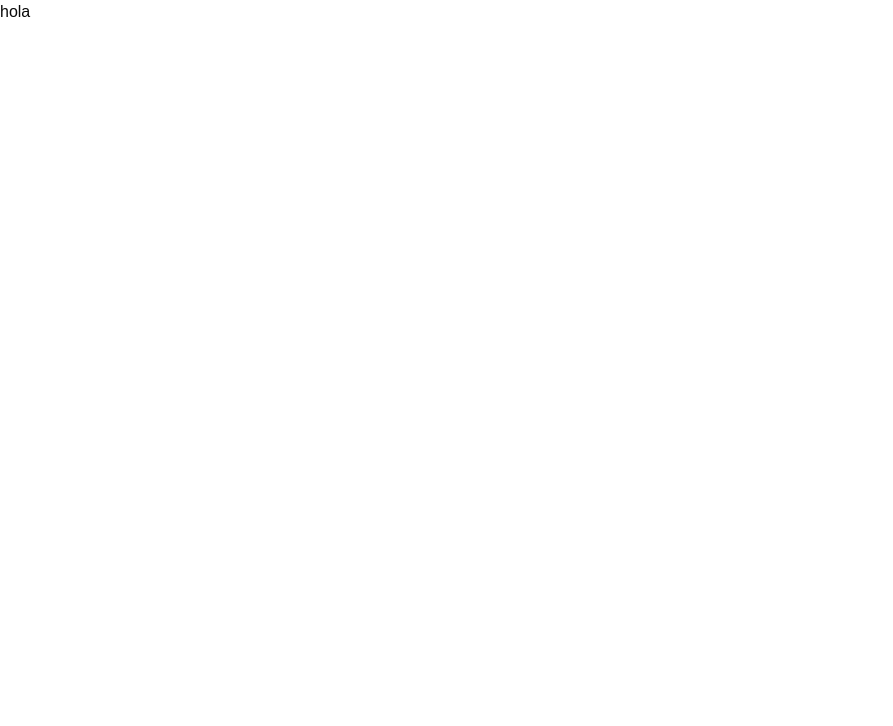
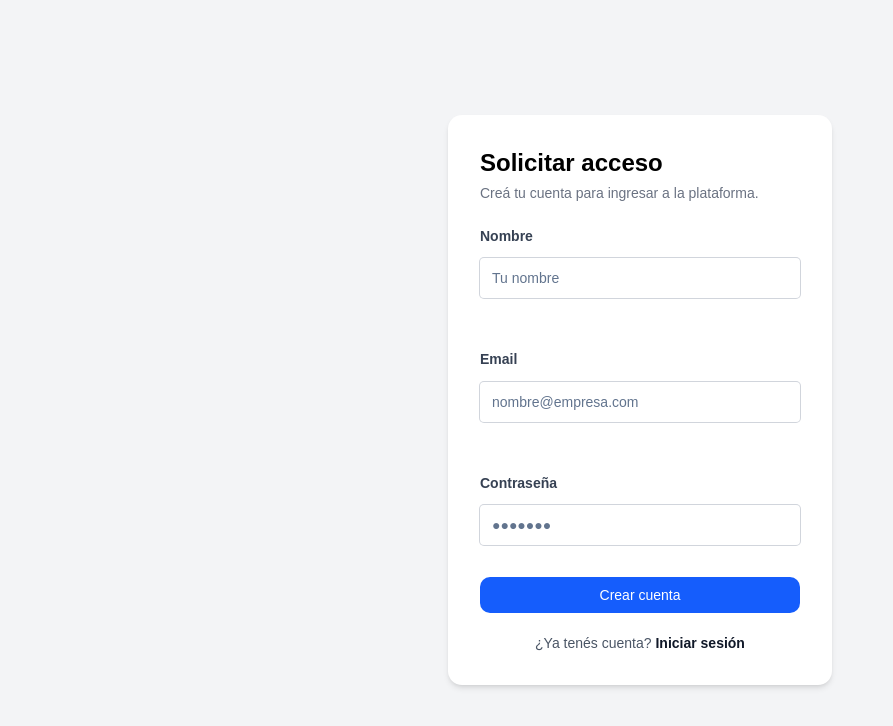
Before and after one commit to No-Country-simulation/S02-26-Equipo-03-Web-App-Development, a Next.js app: page /signup in a window 1280 px wide. Shown: the top 726 px of the page, without its empty margins (0-893 px from the left). Built offline with nearby package versions, Linux system fonts and the light colour scheme.

Commit message:
feat: connect front login with backend endpoints

```diff
--- a/app/login/page.tsx
+++ b/app/login/page.tsx
@@ -4,15 +4,20 @@ import { SubmitHandler, useForm } from "react-hook-form";
 import { Field, FieldGroup, FieldLabel, FieldSet } from "@/shared/components/ui/field";
 import { MyIcons } from "@/shared/components/MyIcons/MyIcons";
 import { Button } from "@/shared/components/ui/button";
-// import { useRouter } from "next/navigation";
+import { useRouter } from "next/navigation";
 import { formSchemaLogin } from "@/shared/Zod/formSchemaLogin";
 import { zodResolver } from "@hookform/resolvers/zod";
 import z from "zod";
 import Link from "next/link";
+import { getSession, signInWithEmail, signOut } from "@/shared/lib/auth-client";
+import { useState } from "react";
 type FormData = z.infer<typeof formSchemaLogin>;
 
 export default function LoginForm() {
-  // const router = useRouter();
+  const router = useRouter();
+  const [status, setStatus] = useState<string>("");
+  const [sessionSummary, setSessionSummary] = useState<string>("");
+  const [isBusy, setIsBusy] = useState(false);
 
   const form = useForm<z.infer<typeof formSchemaLogin>>({
     resolver: zodResolver(formSchemaLogin),
@@ -21,8 +26,52 @@ export default function LoginForm() {
       password: "",
     },
   });
-  const onSubmit: SubmitHandler<FormData> = (data) => {
-    console.log(data);
+
+  const onSubmit: SubmitHandler<FormData> = async (data) => {
+    setIsBusy(true);
+    setStatus("");
+
+    const result = await signInWithEmail(data);
+
+    if (result.error) {
+      setStatus(result.error.message ?? "No se pudo iniciar sesión.");
+      setIsBusy(false);
+      return;
+    }
+
+    setStatus("Sesión iniciada correctamente.");
+    setIsBusy(false);
+    router.push("/");
+  };
+
+  const handleGetSession = async () => {
+    setIsBusy(true);
+    const result = await getSession();
+
+    if (result.error) {
+      setSessionSummary(result.error.message ?? "No hay sesión activa.");
+      setIsBusy(false);
+      return;
+    }
+
+    const sessionData = result.data as { user?: { email?: string; name?: string } } | null;
+    const identity = sessionData?.user?.email ?? sessionData?.user?.name ?? "sesión activa";
+    setSessionSummary(`Sesión detectada: ${identity}`);
+    setIsBusy(false);
+  };
+
+  const handleSignOut = async () => {
+    setIsBusy(true);
+    const result = await signOut();
+    setIsBusy(false);
+
+    if (result.error) {
+      setStatus(result.error.message ?? "No se pudo cerrar sesión.");
+      return;
+    }
+
+    setStatus("Sesión cerrada correctamente.");
+    setSessionSummary("");
   };
 
   return (
@@ -98,10 +147,35 @@ export default function LoginForm() {
 
         <Button
           type="submit"
+          disabled={isBusy}
           className="mt-8 mb-5 w-full cursor-pointer rounded-lg bg-blue-600 py-3 text-white transition-colors hover:bg-blue-700"
         >
-          Iniciar sesión
+          {isBusy ? "Procesando..." : "Iniciar sesión"}
         </Button>
+
+        <div className="flex gap-2">
+          <Button
+            type="button"
+            variant="outline"
+            disabled={isBusy}
+            onClick={handleGetSession}
+            className="flex-1"
+          >
+            Ver sesión
+          </Button>
+          <Button
+            type="button"
+            variant="outline"
+            disabled={isBusy}
+            onClick={handleSignOut}
+            className="flex-1"
+          >
+            Cerrar sesión
+          </Button>
+        </div>
+
+        {status ? <p className="mt-4 text-sm text-gray-700">{status}</p> : null}
+        {sessionSummary ? <p className="mt-1 text-sm text-gray-700">{sessionSummary}</p> : null}
 
         <p className="text-center text-sm text-gray-600">
           ¿No tenés acceso?{" "}
--- a/app/signup/page.tsx
+++ b/app/signup/page.tsx
@@ -1,3 +1,124 @@
-export default function Signup() {
-  return <div>hola</div>;
+"use client";
+
+import Link from "next/link";
+import { useState } from "react";
+import { useRouter } from "next/navigation";
+import { useForm } from "react-hook-form";
+import { zodResolver } from "@hookform/resolvers/zod";
+import { z } from "zod";
+import { email, password } from "@/shared/Zod/value";
+import { MyInput } from "@/shared/components/ui/Input/MyInput";
+import { Button } from "@/shared/components/ui/button";
+import { Field, FieldGroup, FieldLabel, FieldSet } from "@/shared/components/ui/field";
+import { signUpWithEmail } from "@/shared/lib/auth-client";
+
+const signupSchema = z.object({
+  name: z.string().trim().min(2, "Ingresá al menos 2 caracteres."),
+  email: email(),
+  password: password(),
+});
+
+type SignupData = z.infer<typeof signupSchema>;
+
+export default function SignupPage() {
+  const router = useRouter();
+  const [status, setStatus] = useState<string>("");
+  const [isBusy, setIsBusy] = useState(false);
+
+  const form = useForm<SignupData>({
+    resolver: zodResolver(signupSchema),
+    defaultValues: {
+      name: "",
+      email: "",
+      password: "",
+    },
+  });
+
+  const onSubmit = async (data: SignupData) => {
+    setIsBusy(true);
+    setStatus("");
+
+    const result = await signUpWithEmail(data);
+
+    if (result.error) {
+      setStatus(result.error.message ?? "No se pudo completar el registro.");
+      setIsBusy(false);
+      return;
+    }
+
+    setStatus("Cuenta creada correctamente. Redirigiendo al login...");
+    setIsBusy(false);
+    router.push("/login");
+  };
+
+  return (
+    <div className="flex h-screen w-full items-center justify-center bg-gray-100">
+      <form
+        onSubmit={form.handleSubmit(onSubmit)}
+        className="mx-auto w-96 max-w-sm rounded-xl bg-white p-8 shadow-md"
+      >
+        <div className="mb-6">
+          <h2 className="text-2xl font-bold text-black">Solicitar acceso</h2>
+          <p className="mt-1 text-sm text-gray-500">Creá tu cuenta para ingresar a la plataforma.</p>
+        </div>
+
+        <FieldSet>
+          <FieldGroup>
+            <Field orientation="vertical" className="relative mb-6">
+              <FieldLabel htmlFor="name" className="font-bold text-gray-700">
+                Nombre
+              </FieldLabel>
+              <MyInput id="name" placeholder="Tu nombre" {...form.register("name")} />
+              {form.formState.errors.name ? (
+                <p className="absolute -bottom-5 left-0 text-xs text-red-500">
+                  {form.formState.errors.name.message}
+                </p>
+              ) : null}
+            </Field>
+
+            <Field orientation="vertical" className="relative mb-6">
+              <FieldLabel htmlFor="email" className="font-bold text-gray-700">
+                Email
+              </FieldLabel>
+              <MyInput id="email" type="email" placeholder="nombre@empresa.com" {...form.register("email")} />
+              {form.formState.errors.email ? (
+                <p className="absolute -bottom-5 left-0 text-xs text-red-500">
+                  {form.formState.errors.email.message}
+                </p>
+              ) : null}
+            </Field>
+
+            <Field orientation="vertical" className="relative">
+              <FieldLabel htmlFor="password" className="font-bold text-gray-700">
+                Contraseña
+              </FieldLabel>
+              <MyInput id="password" type="password" placeholder="●●●●●●●" {...form.register("password")} />
+              {form.formState.errors.password ? (
+                <p className="absolute -bottom-5 left-0 text-xs text-red-500">
+                  {form.formState.errors.password.message}
+                </p>
+              ) : null}
+            </Field>
+          </FieldGroup>
+        </FieldSet>
+
+        <Button
+          type="submit"
+          disabled={isBusy}
+          className="mt-8 mb-5 w-full cursor-pointer rounded-lg bg-blue-600 py-3 text-white transition-colors hover:bg-blue-700"
+        >
+          {isBusy ? "Creando cuenta..." : "Crear cuenta"}
+        </Button>
+
+        {status ? <p className="mb-4 text-sm text-gray-700">{status}</p> : null}
+
+        <p className="text-center text-sm text-gray-600">
+          ¿Ya tenés cuenta?{" "}
+          <Link href="/login" className="font-semibold text-gray-900 hover:text-blue-600">
+            Iniciar sesión
+          </Link>
+        </p>
+      </form>
+    </div>
+  );
 }
--- /dev/null
+++ b/shared/lib/auth-client.ts
@@ -0,0 +1,65 @@
+const AUTH_BASE_PATH = "/api/auth";
+
+type AuthResponse<T = unknown> = {
+  data?: T | null;
+  error?: {
+    message?: string;
+    code?: string;
+    status?: number;
+  } | null;
+};
+
+async function authFetch<T>(path: string, init?: RequestInit): Promise<AuthResponse<T>> {
+  const response = await fetch(`${AUTH_BASE_PATH}${path}`, {
+    ...init,
+    credentials: "include",
+    headers: {
+      "Content-Type": "application/json",
+      ...(init?.headers ?? {}),
+    },
+  });
+
+  const body = (await response.json().catch(() => null)) as AuthResponse<T> | null;
+
+  if (!response.ok) {
+    return {
+      data: null,
+      error: body?.error ?? {
+        message: `Request failed with status ${response.status}`,
+        status: response.status,
+      },
+    };
+  }
+
+  return {
+    data: body?.data ?? null,
+    error: body?.error ?? null,
+  };
+}
+
+export function signUpWithEmail(payload: { email: string; password: string; name: string }) {
+  return authFetch("/sign-up/email", {
+    method: "POST",
+    body: JSON.stringify(payload),
+  });
+}
+
+export function signInWithEmail(payload: { email: string; password: string }) {
+  return authFetch("/sign-in/email", {
+    method: "POST",
+    body: JSON.stringify(payload),
+  });
+}
+
+export function signOut() {
+  return authFetch("/sign-out", {
+    method: "POST",
+    body: JSON.stringify({}),
+  });
+}
+
+export function getSession() {
+  return authFetch("/get-session", {
+    method: "GET",
+  });
+}
```
